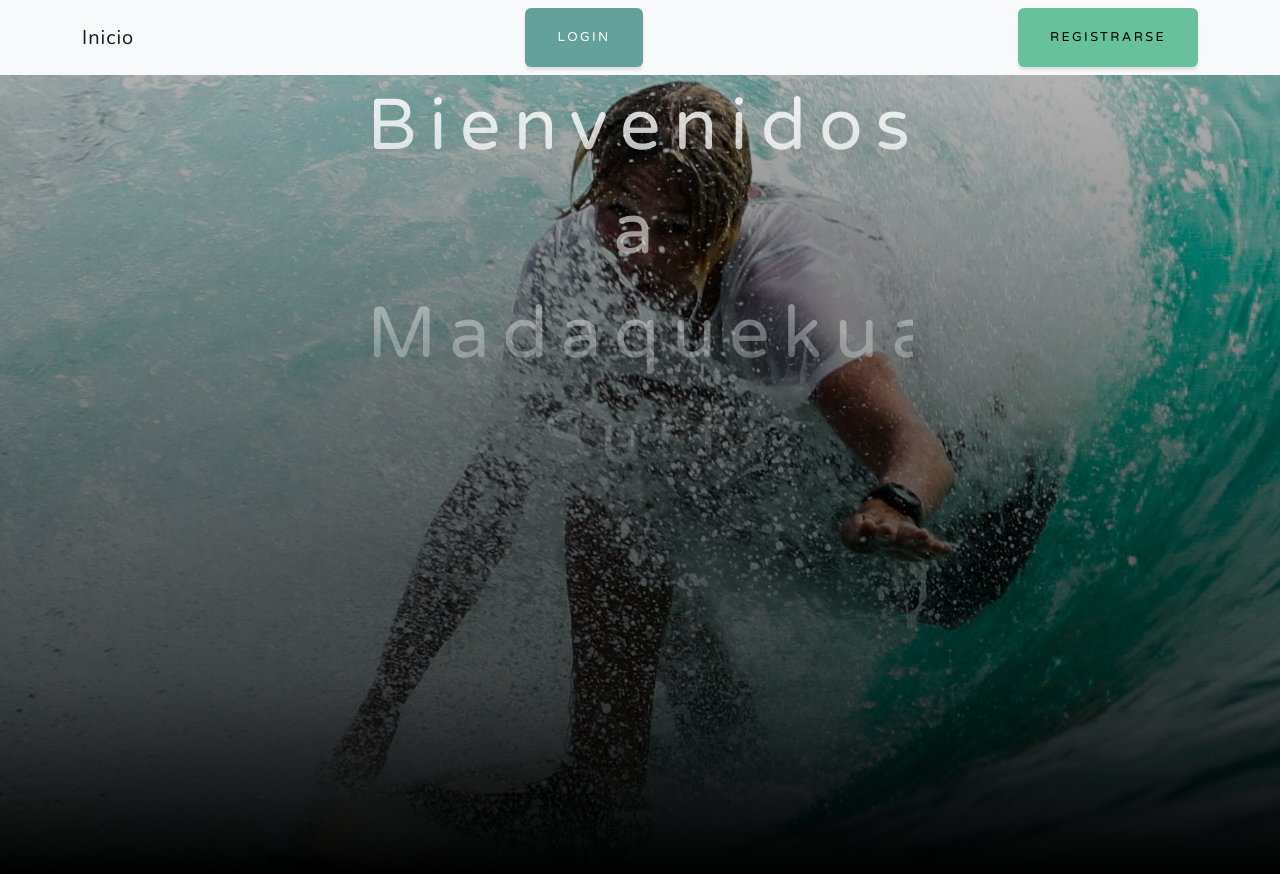
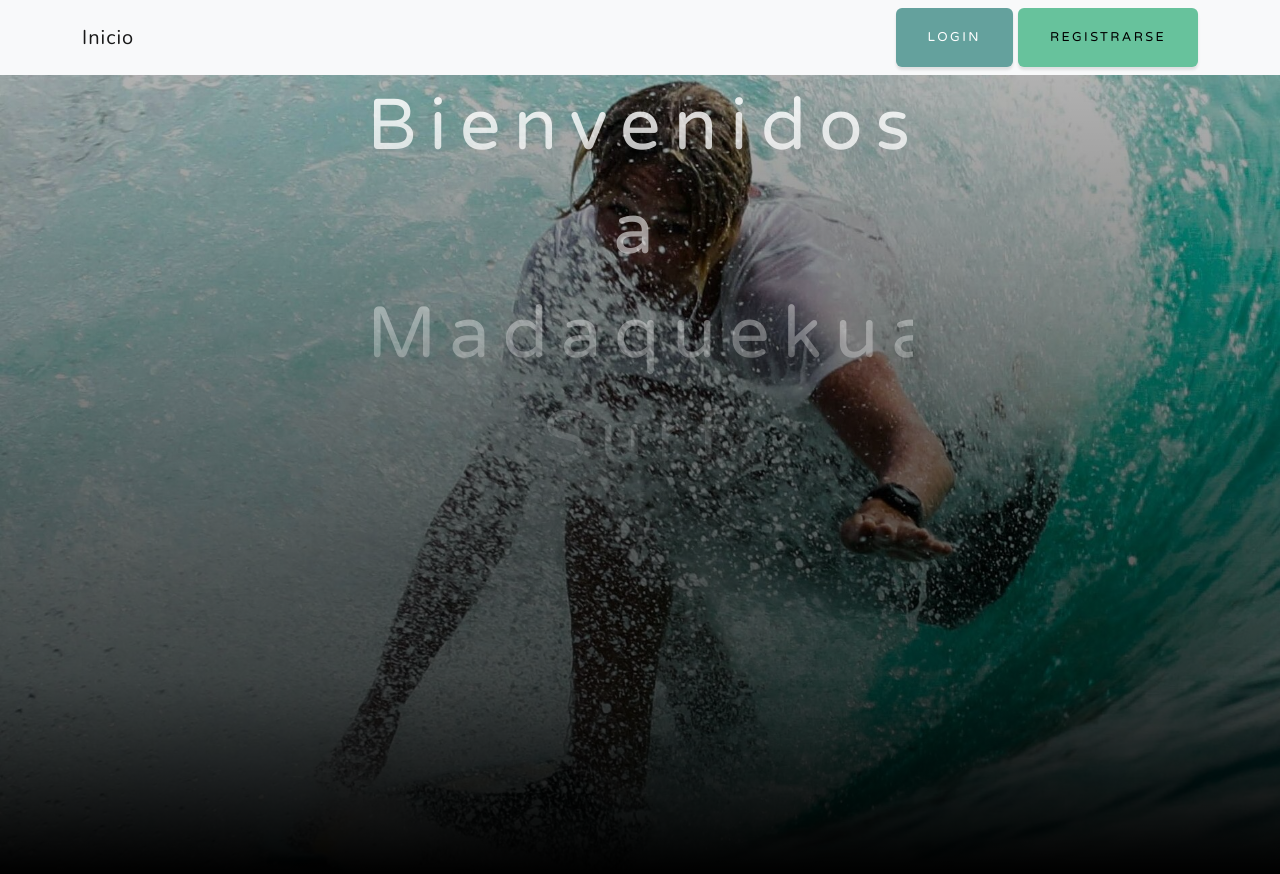
Before and after one commit to JuanCCorrea/CorreaJuanCruz57810, a Django app: page / in a window 1280 px wide. Shown: the top 874 px of the page. Run offline with Django 5.2, Linux system fonts and the light colour scheme; some libraries are stand-ins or nearby versions.

Commit message:
Update index.html

```diff
--- a/AppCoder/templates/AppCoder/index.html
+++ b/AppCoder/templates/AppCoder/index.html
@@ -40,8 +40,9 @@
                     <button type="submit" class="btn btn-primary">Logout</button>
                 </form>
             {% else %}
-                <a class="btn btn-primary" href="{% url 'login' %}">Login</a>
-
+                <form method="post" action="{% url 'login' %}">
+                {% csrf_token %}
+                <button type="submit" class="btn btn-primary">Login</button>
                 <form method="post" action="{% url 'registro' %}">
                     {% csrf_token %}
                     <button type="submit" class="btn btn-success">Registrarse</button>
```
